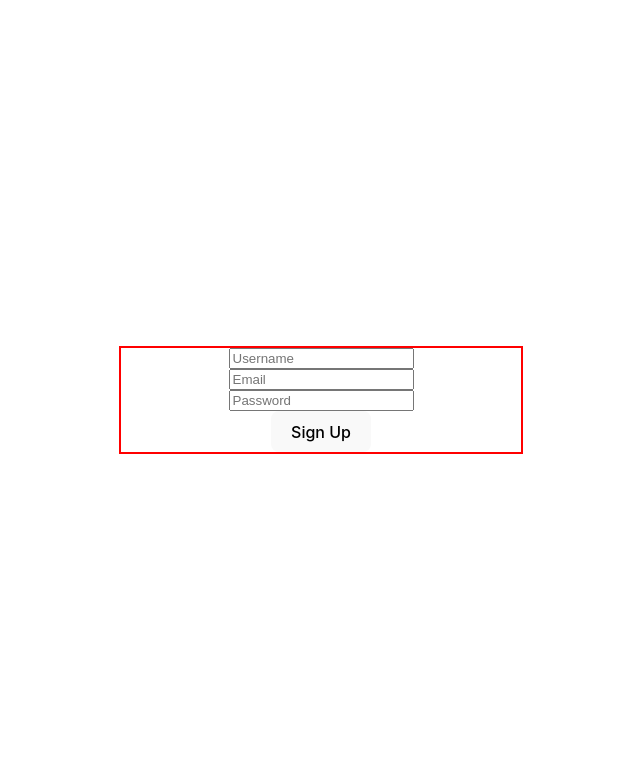
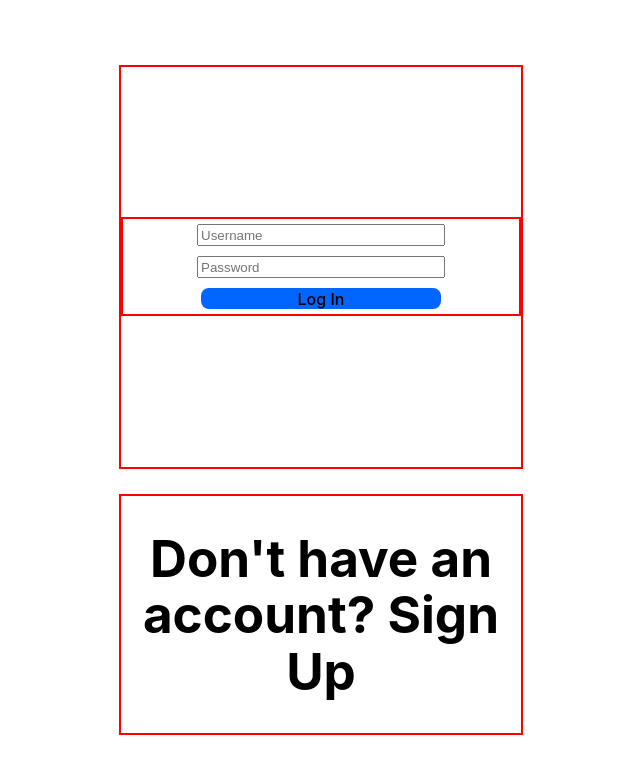
Before and after one commit to Montysi/instaclone_frontend, a React (Vite) app: page / in a window 1280 px wide. Shown: the top 774 px of the page, without its empty margins (319-959 px from the left). Built offline with nearby package versions, Linux system fonts and the light colour scheme.

Commit message:
feature: add login fetch request and functionality

```diff
--- a/src/App.jsx
+++ b/src/App.jsx
@@ -7,7 +7,7 @@ function App() {
 
   return (
     <>
-      <SignUpPage />
+      <LoginPage />
     </>
   );
 }
--- a/src/Components/LoginPage.jsx
+++ b/src/Components/LoginPage.jsx
@@ -1,21 +1,55 @@
 import './LoginPage.css';
+import { useState } from "react";
+import { login } from '../utils/fetch';
 
 const LoginPage = ({}) => {
+  const [username, setUsername] = useState("");
+  const [password, setPassword] = useState("");
+
+  const handleChange = (e, setState) => {
+    setState(e.target.value);
+  };
+
+  const handleSubmit = async (e, login, username, email, password) => {
+    e.preventDefault();
+    try {
+      const response = await login(username, email, password);
+
+      console.log("login successful!", response);
+    } catch (error) {
+      console.error("login failed.", error);
+    }
+  };
 
     return (
-      <div class="mainContainer">
-        <div class="loginContainer">
-          <div class="loginInputContainer">
-            <input type="text" placeholder="Username" class="loginInput" />
+      <div className="mainContainer">
+        <form
+          onSubmit={(e) => handleSubmit(e, login, username, password)}
+          className="loginForm"
+        >
+          <div className="loginContainer">
+            <div className="loginInputContainer">
+              <input
+                onChange={(e) => handleChange(e, setUsername)}
+                type="text"
+                placeholder="Username"
+                className="loginInput"
+              />
 
-            <input type="text" placeholder="Password" class="loginInput" />
+              <input
+                onChange={(e) => handleChange(e, setPassword)}
+                type="text"
+                placeholder="Password"
+                className="loginInput"
+              />
 
-            <button id="loginButton"> Log In</button>
+              <button id="loginButton"> Log In</button>
+            </div>
           </div>
-        </div>
+        </form>
 
-        <div class="signUpQueryContainer">
-            <h1>Don't have an account? Sign Up</h1>
+        <div className="signUpQueryContainer">
+          <h1>Don't have an account? Sign Up</h1>
         </div>
       </div>
     );
--- a/src/utils/fetch.js
+++ b/src/utils/fetch.js
@@ -24,3 +24,28 @@ export const signUp = async (username, email, password) => {
 
     }
 };
+
+export const login = async (username, password) => {
+    try {
+      const response = await fetch("http://localhost:5001/users/login", {
+        method: "POST",
+        mode: "cors",
+        headers: {
+          "Content-Type": "application/json",
+        },
+        body: JSON.stringify({
+          username: username,
+          password: password,
+        }),
+      });
+
+      const data = await response.json();
+      console.log("data: ", data);
+      return data;
+
+    } catch (error) {
+
+        console.log(error);
+
+    }
+}
```
